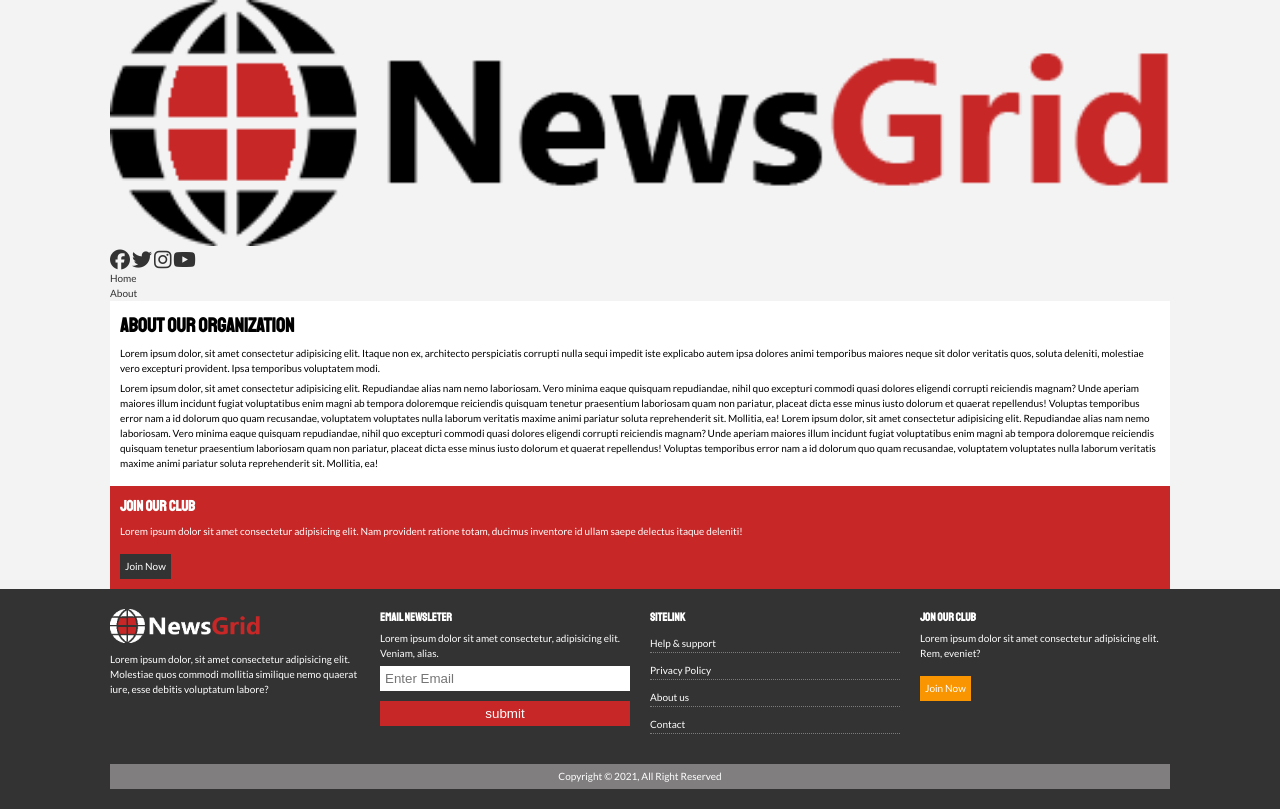
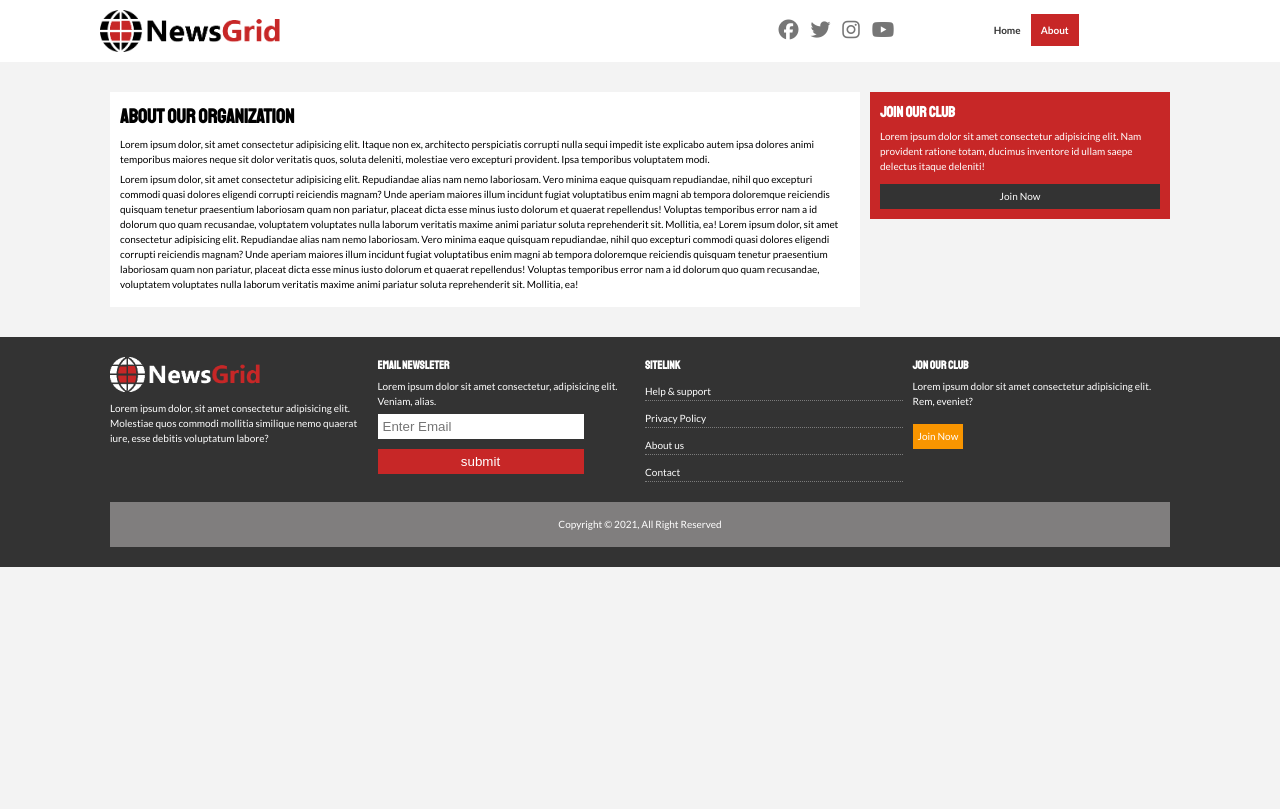
Before and after one commit to edddddr/News-grid-Website, a plain HTML site: page about.html in a window 1280 px wide. Drawn offline with Linux system fonts and the light colour scheme.

Commit message:
Add styles on about page

```diff
--- a/css/style.css
+++ b/css/style.css
@@ -53,7 +53,7 @@ h1,h2,h3,h4,h5{
 
 /* utilities */
 .container{
-    width: var(--max-width);
+    max-width: var(--max-width);
     margin: auto;
     padding: 0 2rem;
     overflow: hidden;
@@ -86,12 +86,16 @@ h1,h2,h3,h4,h5{
     padding: .5rem;
     margin-top: 1rem;
     border: none;
+    text-align: center;
 }
 .btn.btn-primary{
     background-color: var(--primary-color);
 }
 .btn.btn-secondary{
     background-color: var(--secondary-color);
+}
+.btn-block{
+    display: block;
 }
 
 
@@ -120,48 +124,48 @@ h1,h2,h3,h4,h5{
 /* ------- */
 
 /* Man-nav */
-#man-nav{
+#main-nav{
     background-color: #fff;
     position: sticky;
     top: 0;
-    z-index: 9;
+    z-index: 2;
 }
 
-#man-nav .container{
+#main-nav .container{
     display: grid;
     grid-template-columns: 6fr 3fr 2fr;
-    padding: 10px;
+    padding: 1rem;
     align-items: center;
 
 }
-#man-nav .container .logo{
+#main-nav .container .logo{
     width: 180px;
 }
 
-#man-nav .container ul{
+#main-nav .container ul{
     display: flex;
     align-items: center;
 }
 
-#man-nav .container ul a{
+#main-nav .container ul a{
     padding: 10px;
     font-weight: 700;
 }
 
-#man-nav .container ul a.current{
+#main-nav .container ul a.current{
     background-color: var(--primary-color);
     color: #fff;
 }
-#man-nav .container ul a:hover{
+#main-nav .container ul a:hover{
     background-color: var(--light-color);
     color: #333;
 }
 
-#man-nav .container .social{
+#main-nav .container .social{
    justify-self: center;
 }
 
-#man-nav .container .social a{
+#main-nav .container .social a{
     padding: 5px;
     color: #333333ab;
 }
@@ -197,7 +201,7 @@ h1,h2,h3,h4,h5{
     z-index: 8;
 }
 
-/* Articles */
+/* Articles*/
  #articles .container{
     padding: 1rem;
 
@@ -222,6 +226,18 @@ h1,h2,h3,h4,h5{
     grid-column: 2 / span 2;
  }
 
+ #about{
+    margin: 3rem 0;
+ }
+ .page-container{
+    display: grid;
+    grid-template-columns: 5fr 2fr;
+    grid-gap: 1rem;
+ }
+ .page-container > *:first-child{
+    grid-row: 1 / span 3;
+ }
+
  /* Footer */
  .footer{
     background-color: var(--dark-color);
@@ -232,7 +248,7 @@ h1,h2,h3,h4,h5{
  .footer .container{
     display: grid;
     grid-template-columns: repeat(4,1fr);
-    grid-gap: 2rem;
+    grid-gap: 1rem;
  }
 
  .footer .container img{
@@ -240,7 +256,7 @@ h1,h2,h3,h4,h5{
  }
  .footer .container input{
     display: block;
-    width: 100%;
+    width: 80%;
     border: none;
  }
  .footer .container label > *:first-child{
@@ -250,17 +266,20 @@ h1,h2,h3,h4,h5{
     outline: none;
  }
 
- .footer .container .linkes a{
+ .linkes a{
     display: block;
     color: #fff;
     margin: 1rem 0;
     border-bottom: 1px #ffffff5b dotted;
     padding-bottom: .1rem;
  }
+ .linkes a:hover{
+    color: var(--ent-color);
+ }
 
  .footer .container > *:last-child{
     text-align: center;
-    /* padding: 1rem; */
+    padding: 1rem;
     background-color: #807e7e;
     grid-column: 1 / span 4;
  }
```
